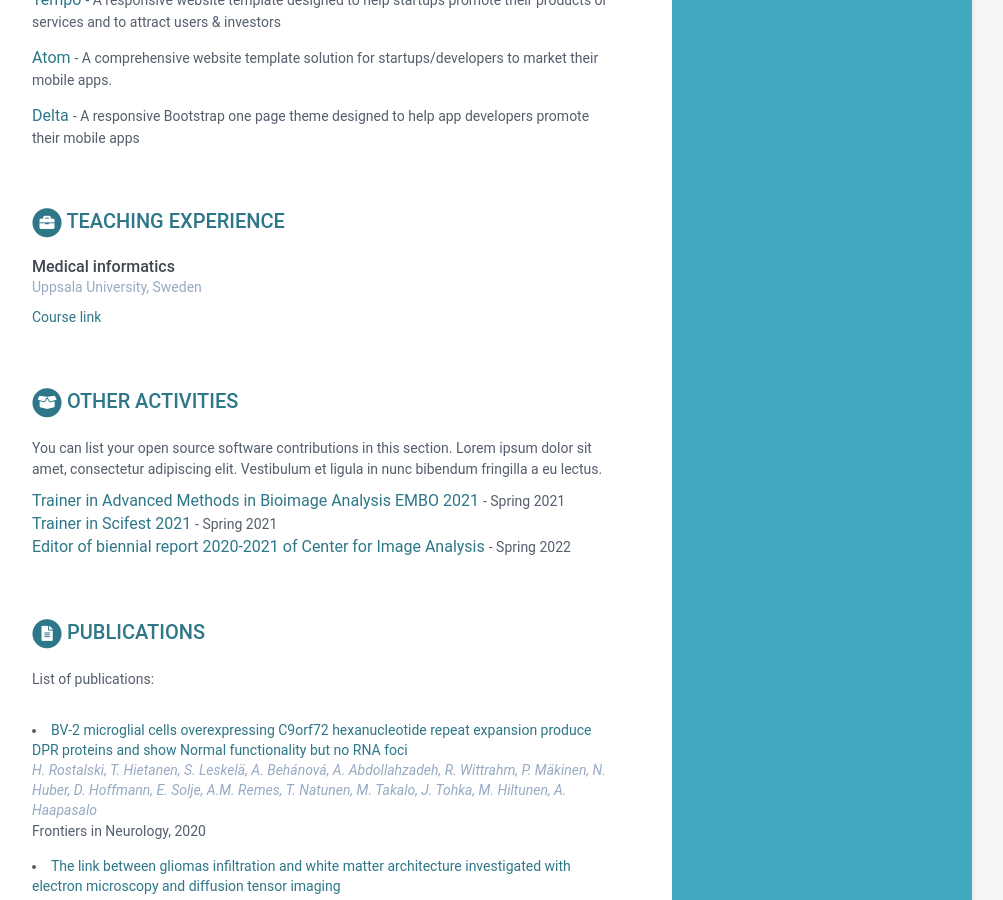
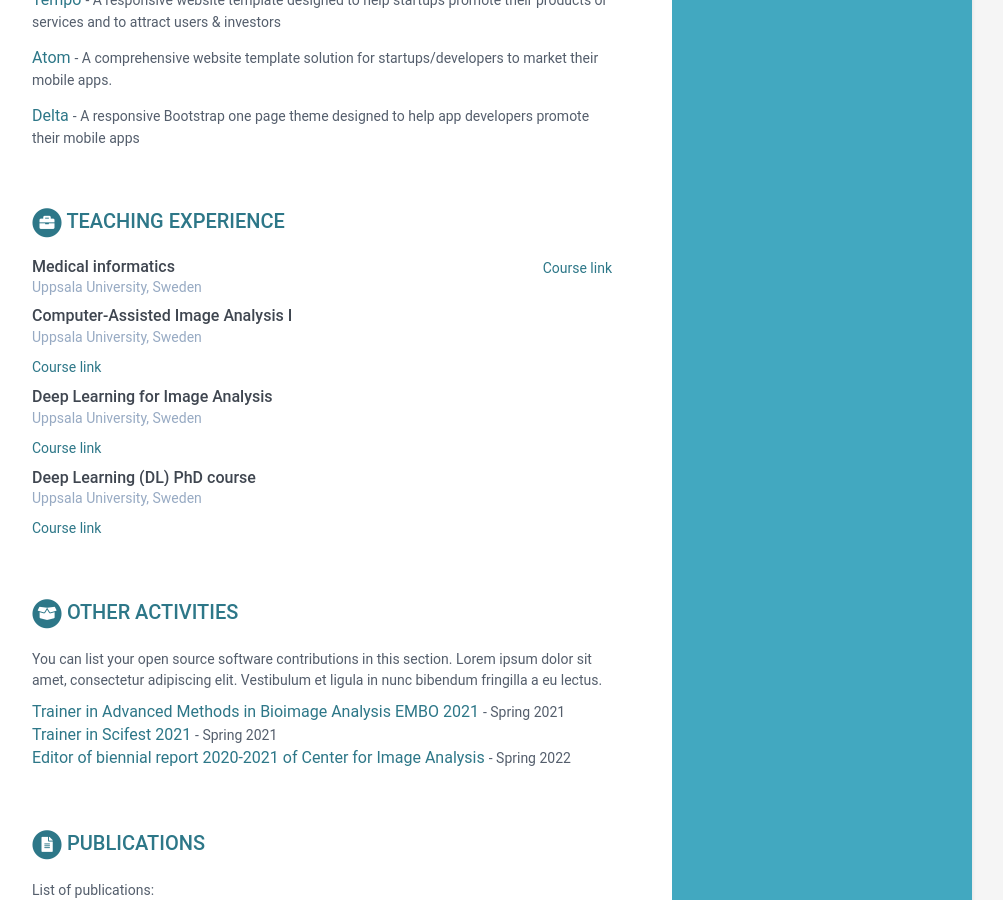
Before and after one commit to AndreaBehan/AndreaBehanova.github.io, a Jekyll site: the page built from index.html, in a window 1280 px wide and 900 px high, scrolled down 1313 px. Shown: the whole window, without its empty margins (168-1171 px from the left). Built offline with Jekyll 4.4.1, drawn with Linux system fonts in a browser that asks for light colours.

Commit message:
Update data.yml

```diff
--- a/_data/data.yml
+++ b/_data/data.yml
@@ -189,10 +189,25 @@ experiences_teaching:
     title: Teaching experience
     info:
       - role: Medical informatics
+        time: <a href="https://www.uu.se/en/admissions/freestanding-courses/course/?kKod=1MD030&typ=1">Course link</a>
+        company: Uppsala University, Sweden
+        details: |
+
+      - role: Computer-Assisted Image Analysis I
         time:
         company: Uppsala University, Sweden
         details: |
-          <a href="https://www.uu.se/en/admissions/freestanding-courses/course/?kKod=1MD030&typ=1">Course link</a>
+          <a href="https://www.uu.se/en/admissions/freestanding-courses/course/?kKod=1TD396&typ=1">Course link</a>
+      - role: Deep Learning for Image Analysis
+        time:
+        company: Uppsala University, Sweden
+        details: |
+          <a href="https://www.uu.se/en/admissions/freestanding-courses/course/?kKod=1MD120&typ=1">Course link</a>
+      - role: Deep Learning (DL) PhD course
+        time:
+        company: Uppsala University, Sweden
+        details: |
+          <a href="https://www.it.uu.se/research/systems_and_control/education/2019/dl">Course link</a>
 
 oss:
     title: Other Activities
```
